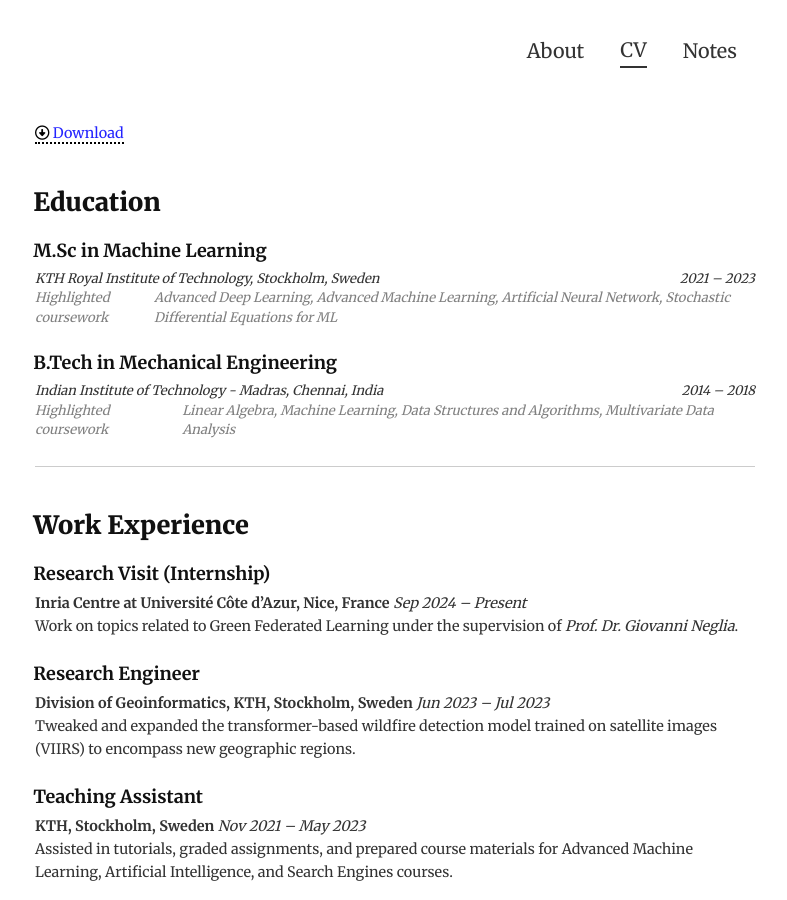
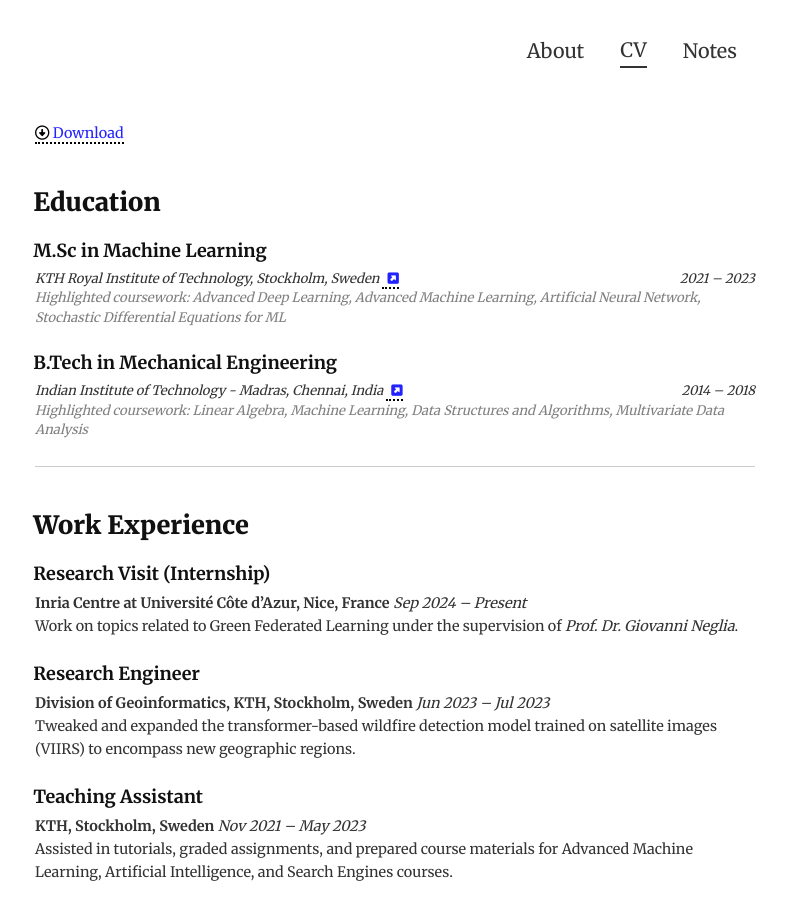
Before and after one commit to dannyrichy/dannyrichy.github.io, a Jekyll site: the page built from docs/cv.md, in a window 1280 px wide and 900 px high. Shown: the whole window, without its empty margins (245-1032 px from the left). Built offline with Jekyll 4.4.1, drawn with Linux system fonts in a browser that asks for light colours.

Commit message:
Modified cv to have html

```diff
--- a/docs/cv.md
+++ b/docs/cv.md
@@ -11,24 +11,22 @@
 
 #### M.Sc in Machine Learning
 <div style="display: flex; justify-content: space-between; font-size: small; font-style: italic;">
-  <span><a href="https://www.kth.se/en" target="_blank" style="text-decoration: none; color: inherit;">KTH Royal Institute of Technology, Stockholm, Sweden</a></span>
+  <span>KTH Royal Institute of Technology, Stockholm, Sweden <a href="https://www.kth.se/en" target="_blank" class="download-link"><i class="fa-solid fa-square-up-right" style="margin-left: 5px;"></i></a></span>
   <span>2021 – 2023</span>
 </div>
 
 <div style="display: flex; justify-content: space-between; font-size: small; font-style: italic; color:#808080">
-  <span><emp>Highlighted coursework</emp></span>
-  <span>Advanced Deep Learning, Advanced Machine Learning, Artificial Neural Network, Stochastic Differential Equations for ML</span>
+  <span><emp>Highlighted coursework</emp>: Advanced Deep Learning, Advanced Machine Learning, Artificial Neural Network, Stochastic Differential Equations for ML</span>
 </div>
 
 #### B.Tech in Mechanical Engineering
 <div style="display: flex; justify-content: space-between; font-size: small; font-style: italic;">
-  <span><a href="https://www.iitm.ac.in/" target="_blank" style="text-decoration: none; color: inherit;">Indian Institute of Technology - Madras, Chennai, India</a></span>
+  <span>Indian Institute of Technology - Madras, Chennai, India <a href="https://www.iitm.ac.in/" target="_blank" class="download-link"><i class="fa-solid fa-square-up-right" style="margin-left: 5px;"></i></a></span>
   <span>2014 – 2018</span>
 </div>
 
 <div style="display: flex; justify-content: space-between; font-size: small; font-style: italic; color:#808080">
-  <span><emp>Highlighted coursework</emp></span>
-  <span>Linear Algebra, Machine Learning, Data Structures and Algorithms, Multivariate Data Analysis</span>
+  <span><emp>Highlighted coursework</emp>: Linear Algebra, Machine Learning, Data Structures and Algorithms, Multivariate Data Analysis</span>
 </div>
 
 ---
```
